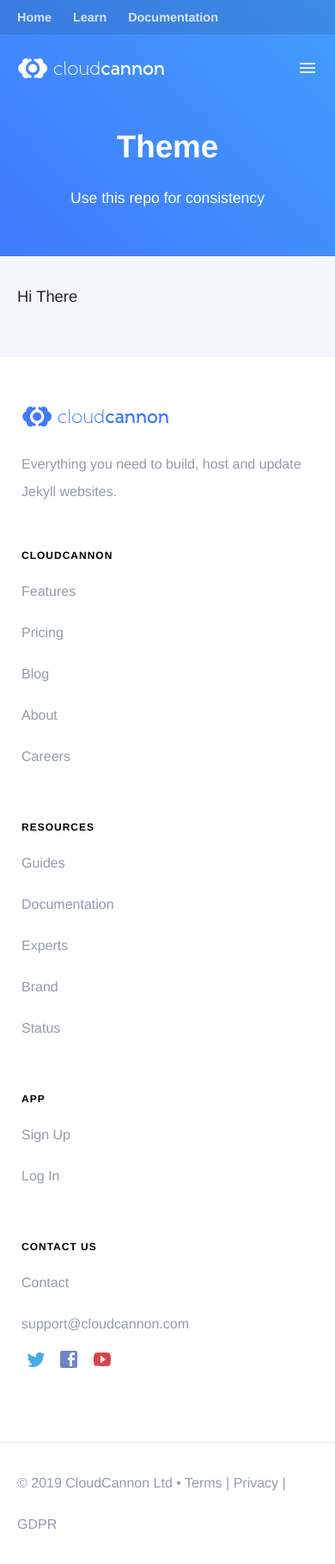
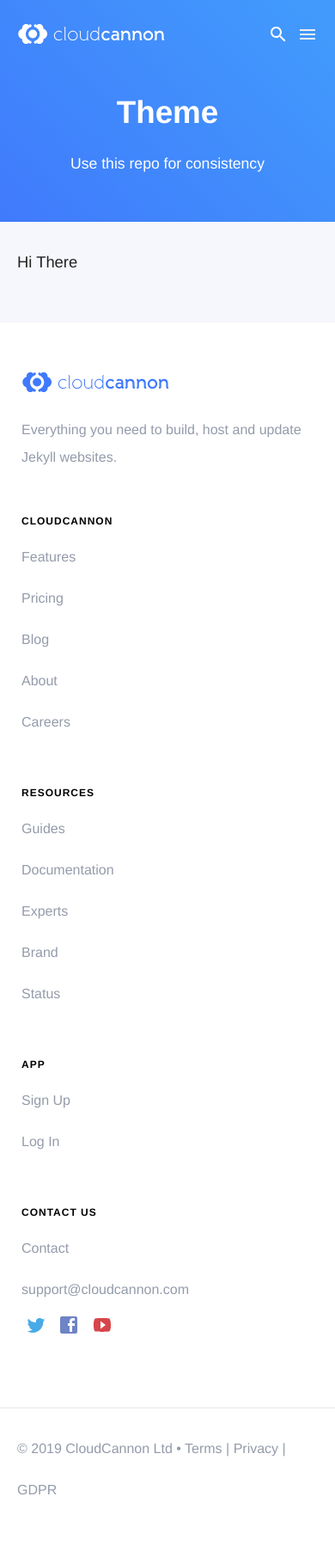
Before and after one commit to CloudCannon/jekyll-theme-cloudcannon, a Jekyll site: the page built from index.html, in a window 390 px wide. Shown: the whole page at 86% size. Built offline with Jekyll 4.4.1, drawn with Linux system fonts in a browser that asks for light colours; some web fonts are replaced; after the commit the page ends 1779 px from its top, so only the background shows below that.

Commit message:
Mobile nav updates

```diff
--- /dev/null
+++ b/_includes/navigation/mobile-nav.html
@@ -0,0 +1,57 @@
+<nav class="mobile-nav {% if page.header_class == 'plain' or layout.header_class == 'plain' %}light{% else %}dark{% endif %}">
+	<form action="{{ site.baseurl }}/search/" method="get" class="header-search">
+		<input type="search" name="q" id="search-input" required data-autofocus placeholder="Search {{ site.url | replace_first: 'https://', '' }}" class="search-input">
+		<input type="submit" value="Search" style="display: none;">
+	</form>
+	<div id="search-button" class="search-button">{% include svgs/search.svg %}</div>
+	<div id="mobile-menu-button" class="mobile-menu-button">{% include svgs/other-icon.html icon="menu" %}</div>
+</nav>
+<div id="mobile-menu" class="mobile-menu">
+	{% assign navigation_groups = site.data.mobile-menu-items.navigation_groups %}
+	<div class="nav-group">
+		<ul>
+			{% for item in site.data.navigation.main %}
+				<li {% if page.url == item.link %}class="active"{% endif %}>
+					<a href="{{ item.link}}">{{ item.name }}</a>
+				</li>
+			{% endfor %}
+		</ul>
+	</div>
+	{% for group in navigation_groups %}
+		<div class="nav-group">
+			<div class="group-heading">
+				<h4>{{ group.title }}</h4>
+			</div>
+			<ul>
+				{% for item in group.navigation_items %}
+					<li {% if page.url == item.url %}class="active"{% endif %}>
+						<a href="{{ item.url }}">{{ item.title }}</a>
+					</li>
+				{% endfor %}
+			</ul>
+		</div>
+	{% endfor %}
+	<div class="nav-filler"></div>
+</div>
+
+
+<script>
+	document.getElementById("search-button").addEventListener("click", function (event) {
+		event.preventDefault();
+		document.getElementById("search-input").classList.toggle("open");
+	});
+
+	document.getElementById("mobile-menu-button").addEventListener("click", function (event) {
+		event.preventDefault();
+		document.getElementById("mobile-menu").classList.toggle("open");
+		document.getElementById("mobile-container").classList.toggle("open");
+		document.body.classList.toggle("mobile-overflow");
+	});
+
+	const targetElement = document.querySelector("#mobile-menu");
+	bodyScrollLock.disableBodyScroll(targetElement);
+	bodyScrollLock.enableBodyScroll(targetElement);
+	bodyScrollLock.clearAllBodyScrollLocks();
+
+
+</script>
--- a/_includes/navigation/search.html
+++ b/_includes/navigation/search.html
@@ -1,6 +1,6 @@
 <nav class="search {% if page.header_class == 'plain' or layout.header_class == 'plain' %}light{% else %}dark{% endif %}">
 	<form action="{{ site.baseurl }}/search/" method="get" class="header-search">
-		<input type="search" name="q" id="search-input" required data-autofocus placeholder="Search {{ site.url | replace_first: 'https://', '' }}" class="search-input">
+		<input type="search" name="q" required data-autofocus placeholder="Search {{ site.url | replace_first: 'https://', '' }}" class="search-input">
 		<input type="submit" value="Search" style="display: none;">
 	</form>
 </nav>
--- a/_includes/navigation/top.html
+++ b/_includes/navigation/top.html
@@ -1,7 +1,11 @@
-<div class="nav-bar wrapper wrapper-large">
+<div id="mobile-container" class="nav-bar wrapper wrapper-large">
 	<a id="open-nav" href="#">{% include svgs/other-icon.html icon="menu" %}</a>
 	{% include navigation/logo.html %}
 	{% include navigation/search.html %}
 	{% include navigation/main.html %}
 	{% include navigation/right.html %}
+	{% include navigation/mobile-nav.html %}
 </div>
+{% if site.features %}
+	{% include navigation/feature-nav-bar.html %}
+{% endif %}
--- a/_layouts/default.html
+++ b/_layouts/default.html
@@ -15,6 +15,7 @@
 		<link rel="mask-icon" href="/assets/safari-pinned-tab.svg" color="#407afc">
 		<meta name="msapplication-config" content="/assets/browserconfig.xml" />
 		<meta name="theme-color" content="#407afc">
+		<script src="/assets/js/bodyScrollLock.js"></script>
 
 		{% feed_meta %}
 
--- a/_sass/_navigation.scss
+++ b/_sass/_navigation.scss
@@ -91,6 +91,8 @@
 }
 
 .logo {
+	position: relative;
+	z-index: 2;
 	line-height: 0;
 	text-align: left;
 
@@ -183,8 +185,7 @@
 	}
 
 	.main,
-	.right,
-	.search {
+	.right {
 		display: none;
 		text-align: right;
 
@@ -380,3 +381,181 @@
 		}
 	}
 }
+
+
+
+
+
+
+
+.mobile-nav {
+	position: absolute;
+	top: 20px;
+	left: 0;
+	display: none;
+	justify-content: flex-end;
+	width: 100%;
+	padding: 8px;
+	padding-right: 15px;
+	box-sizing: border-box;
+
+
+	.search-button, .mobile-menu-button {
+		position: relative;
+		display: flex;
+		margin: 0px 5px;
+		z-index: 11;
+		cursor: pointer;
+	}
+
+	.mobile-menu-button {
+		display: flex;
+		cursor: pointer;
+	}
+}
+
+.mobile-overflow {
+	overflow: hidden;
+}
+
+.mobile-menu {
+	position: absolute;
+	z-index: 10;
+	top: 79px;
+	left: 0;
+	display: none;
+	width: 100%;
+	height: 100vh;
+	flex-flow: column nowrap;
+	justify-content: flex-start;
+	align-content: flex-start;
+	align-items: stretch;
+	overflow: scroll;
+	background: #407afc linear-gradient(45deg, rgba(0, 0, 0, 0), #429cfc);
+	user-select: none;
+	-moz-user-select: none;
+	box-sizing: border-box;
+
+	.nav-group {
+		width: 100%;
+
+		.group-heading {
+			padding: 10px 15px;
+			background: rgba(0, 0, 0, 0.05);
+			/* box-shadow: inset 0px 10px 10px #297DE8; */
+			box-shadow: inset 0px 10px 10px rgba(0,0,0, 0.08);
+
+
+			h4 {
+				margin: 0px;
+				text-align: left;
+			}
+		}
+
+		ul {
+			margin: 0;
+			padding: 0;
+			list-style: none;
+			text-align: left;
+			border-bottom: 1px solid rgba(0, 0, 0, 0.1);
+
+			li {
+				display: flex;
+				font-size: 1rem;
+				background: rgba(255, 255, 255, 0.05);
+				border-top: 1px solid rgba(255, 255, 255, 0.2);
+
+				a {
+					padding: 5px 15px;
+					width: 100%;
+					height: 100%;
+					color: rgba(255,255,255, 0.75);
+					transition: all ease .25s;
+				}
+
+				a:hover {
+					color: rgba(255,255,255, 1);
+					background: rgba(255,255,255, 0.1);
+					transition: all ease .25s;
+				}
+			}
+
+			li.active {
+				background: rgba(255, 255, 255, 0.03) linear-gradient(45deg, rgba(255, 255, 255, 0.2), rgba(0, 0, 0, 0));
+			}
+		}
+	}
+
+	.nav-filler {
+		height: 86px;
+		box-shadow: inset 0px 10px 10px rgba(0,0,0, 0.08);
+		margin-top: 0px;
+		box-sizing: border-box;
+		padding: 76px;
+	}
+}
+
+
+
+.header-search {
+	margin-right: 15px;
+
+	@media screen and (max-width: 600px) {
+		width: 100%;
+
+		input {
+			position: relative;
+			z-index: -1;
+			width: 100%;
+			opacity: 0;
+		}
+	}
+}
+
+@media screen and (max-width: 929px) {
+	.landing .nav-bar {
+		background: rgba(0, 0, 0, 0.1);
+	}
+
+	nav.siblings + header {
+		padding-top: 0px;
+	}
+
+	nav.siblings, #open-nav {
+		display: none;
+	}
+
+	.search {
+		display: none;
+	}
+
+	.mobile-nav {
+		display: flex;
+	}
+
+
+
+
+	.mobile-nav input#search-input {
+		margin-right: 15px;
+		margin: -5px 0px 5px 10px;
+		opacity: 0;
+		transition: all ease .2s;
+	}
+
+	.mobile-nav input#search-input.open {
+		z-index: 4;
+		margin-top: -5px;
+		padding: 5px 5px 5px 30px;
+		opacity: 1;
+		transition: all ease .2s;
+	}
+
+	.mobile-menu.open {
+		display: block;
+	}
+
+	.nav-bar.wrapper.wrapper-large.open {
+		box-shadow: inset 0px -10px 10px rgba(0,0,0, 0.04);
+	}
+}
--- /dev/null
+++ b/assets/js/bodyScrollLock.js
@@ -0,0 +1,260 @@
+(function (global, factory) {
+  if (typeof define === "function" && define.amd) {
+    define(['exports'], factory);
+  } else if (typeof exports !== "undefined") {
+    factory(exports);
+  } else {
+    var mod = {
+      exports: {}
+    };
+    factory(mod.exports);
+    global.bodyScrollLock = mod.exports;
+  }
+})(this, function (exports) {
+  'use strict';
+
+  Object.defineProperty(exports, "__esModule", {
+    value: true
+  });
+
+  function _toConsumableArray(arr) {
+    if (Array.isArray(arr)) {
+      for (var i = 0, arr2 = Array(arr.length); i < arr.length; i++) {
+        arr2[i] = arr[i];
+      }
+
+      return arr2;
+    } else {
+      return Array.from(arr);
+    }
+  }
+
+  // Older browsers don't support event options, feature detect it.
+
+  // Adopted and modified solution from Bohdan Didukh (2017)
+  // https://stackoverflow.com/questions/41594997/ios-10-safari-prevent-scrolling-behind-a-fixed-overlay-and-maintain-scroll-posi
+
+  var hasPassiveEvents = false;
+  if (typeof window !== 'undefined') {
+    var passiveTestOptions = {
+      get passive() {
+        hasPassiveEvents = true;
+        return undefined;
+      }
+    };
+    window.addEventListener('testPassive', null, passiveTestOptions);
+    window.removeEventListener('testPassive', null, passiveTestOptions);
+  }
+
+  var isIosDevice = typeof window !== 'undefined' && window.navigator && window.navigator.platform && /iP(ad|hone|od)/.test(window.navigator.platform);
+
+
+  var locks = [];
+  var documentListenerAdded = false;
+  var initialClientY = -1;
+  var previousBodyOverflowSetting = void 0;
+  var previousBodyPaddingRight = void 0;
+
+  // returns true if `el` should be allowed to receive touchmove events
+  var allowTouchMove = function allowTouchMove(el) {
+    return locks.some(function (lock) {
+      if (lock.options.allowTouchMove && lock.options.allowTouchMove(el)) {
+        return true;
+      }
+
+      return false;
+    });
+  };
+
+  var preventDefault = function preventDefault(rawEvent) {
+    var e = rawEvent || window.event;
+
+    // For the case whereby consumers adds a touchmove event listener to document.
+    // Recall that we do document.addEventListener('touchmove', preventDefault, { passive: false })
+    // in disableBodyScroll - so if we provide this opportunity to allowTouchMove, then
+    // the touchmove event on document will break.
+    if (allowTouchMove(e.target)) {
+      return true;
+    }
+
+    // Do not prevent if the event has more than one touch (usually meaning this is a multi touch gesture like pinch to zoom)
+    if (e.touches.length > 1) return true;
+
+    if (e.preventDefault) e.preventDefault();
+
+    return false;
+  };
+
+  var setOverflowHidden = function setOverflowHidden(options) {
+    // Setting overflow on body/documentElement synchronously in Desktop Safari slows down
+    // the responsiveness for some reason. Setting within a setTimeout fixes this.
+    setTimeout(function () {
+      // If previousBodyPaddingRight is already set, don't set it again.
+      if (previousBodyPaddingRight === undefined) {
+        var _reserveScrollBarGap = !!options && options.reserveScrollBarGap === true;
+        var scrollBarGap = window.innerWidth - document.documentElement.clientWidth;
+
+        if (_reserveScrollBarGap && scrollBarGap > 0) {
+          previousBodyPaddingRight = document.body.style.paddingRight;
+          document.body.style.paddingRight = scrollBarGap + 'px';
+        }
+      }
+
+      // If previousBodyOverflowSetting is already set, don't set it again.
+      if (previousBodyOverflowSetting === undefined) {
+        previousBodyOverflowSetting = document.body.style.overflow;
+        document.body.style.overflow = 'hidden';
+      }
+    });
+  };
+
+  var restoreOverflowSetting = function restoreOverflowSetting() {
+    // Setting overflow on body/documentElement synchronously in Desktop Safari slows down
+    // the responsiveness for some reason. Setting within a setTimeout fixes this.
+    setTimeout(function () {
+      if (previousBodyPaddingRight !== undefined) {
+        document.body.style.paddingRight = previousBodyPaddingRight;
+
+        // Restore previousBodyPaddingRight to undefined so setOverflowHidden knows it
+        // can be set again.
+        previousBodyPaddingRight = undefined;
+      }
+
+      if (previousBodyOverflowSetting !== undefined) {
+        document.body.style.overflow = previousBodyOverflowSetting;
+
+        // Restore previousBodyOverflowSetting to undefined
+        // so setOverflowHidden knows it can be set again.
+        previousBodyOverflowSetting = undefined;
+      }
+    });
+  };
+
+  // https://developer.mozilla.org/en-US/docs/Web/API/Element/scrollHeight#Problems_and_solutions
+  var isTargetElementTotallyScrolled = function isTargetElementTotallyScrolled(targetElement) {
+    return targetElement ? targetElement.scrollHeight - targetElement.scrollTop <= targetElement.clientHeight : false;
+  };
+
+  var handleScroll = function handleScroll(event, targetElement) {
+    var clientY = event.targetTouches[0].clientY - initialClientY;
+
+    if (allowTouchMove(event.target)) {
+      return false;
+    }
+
+    if (targetElement && targetElement.scrollTop === 0 && clientY > 0) {
+      // element is at the top of its scroll
+      return preventDefault(event);
+    }
+
+    if (isTargetElementTotallyScrolled(targetElement) && clientY < 0) {
+      // element is at the top of its scroll
+      return preventDefault(event);
+    }
+
+    event.stopPropagation();
+    return true;
+  };
+
+  var disableBodyScroll = exports.disableBodyScroll = function disableBodyScroll(targetElement, options) {
+    if (isIosDevice) {
+      // targetElement must be provided, and disableBodyScroll must not have been
+      // called on this targetElement before.
+      if (!targetElement) {
+        // eslint-disable-next-line no-console
+        console.error('disableBodyScroll unsuccessful - targetElement must be provided when calling disableBodyScroll on IOS devices.');
+        return;
+      }
+
+      if (targetElement && !locks.some(function (lock) {
+        return lock.targetElement === targetElement;
+      })) {
+        var lock = {
+          targetElement: targetElement,
+          options: options || {}
+        };
+
+        locks = [].concat(_toConsumableArray(locks), [lock]);
+
+        targetElement.ontouchstart = function (event) {
+          if (event.targetTouches.length === 1) {
+            // detect single touch
+            initialClientY = event.targetTouches[0].clientY;
+          }
+        };
+        targetElement.ontouchmove = function (event) {
+          if (event.targetTouches.length === 1) {
+            // detect single touch
+            handleScroll(event, targetElement);
+          }
+        };
+
+        if (!documentListenerAdded) {
+          document.addEventListener('touchmove', preventDefault, hasPassiveEvents ? { passive: false } : undefined);
+          documentListenerAdded = true;
+        }
+      }
+    } else {
+      setOverflowHidden(options);
+      var _lock = {
+        targetElement: targetElement,
+        options: options || {}
+      };
+
+      locks = [].concat(_toConsumableArray(locks), [_lock]);
+    }
+  };
+
+  var clearAllBodyScrollLocks = exports.clearAllBodyScrollLocks = function clearAllBodyScrollLocks() {
+    if (isIosDevice) {
+      // Clear all locks ontouchstart/ontouchmove handlers, and the references
+      locks.forEach(function (lock) {
+        lock.targetElement.ontouchstart = null;
+        lock.targetElement.ontouchmove = null;
+      });
+
+      if (documentListenerAdded) {
+        document.removeEventListener('touchmove', preventDefault, hasPassiveEvents ? { passive: false } : undefined);
+        documentListenerAdded = false;
+      }
+
+      locks = [];
+
+      // Reset initial clientY
+      initialClientY = -1;
+    } else {
+      restoreOverflowSetting();
+      locks = [];
+    }
+  };
+
+  var enableBodyScroll = exports.enableBodyScroll = function enableBodyScroll(targetElement) {
+    if (isIosDevice) {
+      if (!targetElement) {
+        // eslint-disable-next-line no-console
+        console.error('enableBodyScroll unsuccessful - targetElement must be provided when calling enableBodyScroll on IOS devices.');
+        return;
+      }
+
+      targetElement.ontouchstart = null;
+      targetElement.ontouchmove = null;
+
+      locks = locks.filter(function (lock) {
+        return lock.targetElement !== targetElement;
+      });
+
+      if (documentListenerAdded && locks.length === 0) {
+        document.removeEventListener('touchmove', preventDefault, hasPassiveEvents ? { passive: false } : undefined);
+
+        documentListenerAdded = false;
+      }
+    } else {
+      locks = locks.filter(function (lock) {
+        return lock.targetElement !== targetElement;
+      });
+      if (!locks.length) {
+        restoreOverflowSetting();
+      }
+    }
+  };
+});
```
Also changed, not shown: _data/mobile-menu-items.yml (added, +27 -0 lines), _includes/navigation/feature-nav-bar.html (added, +32 -0 lines), _includes/svgs/search.svg (added).
